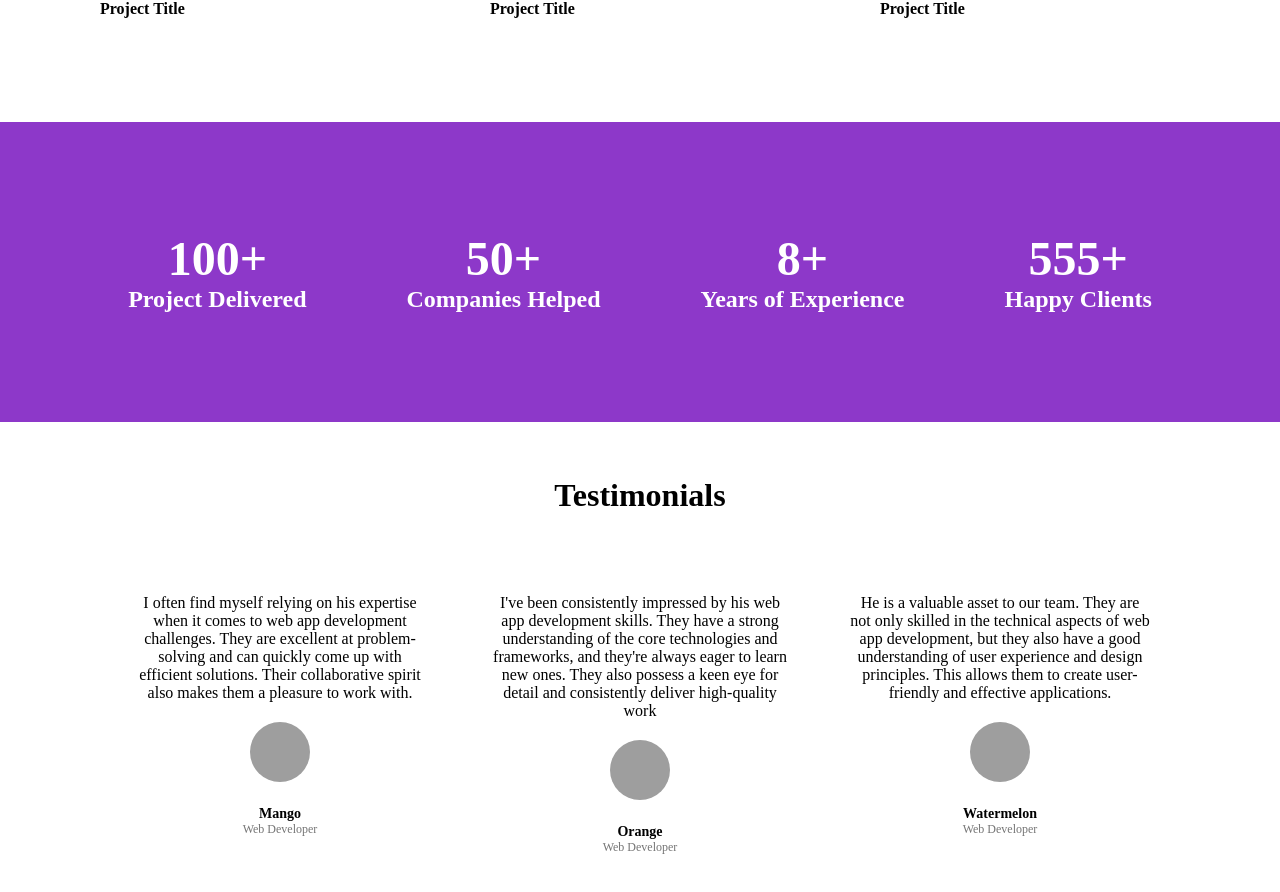
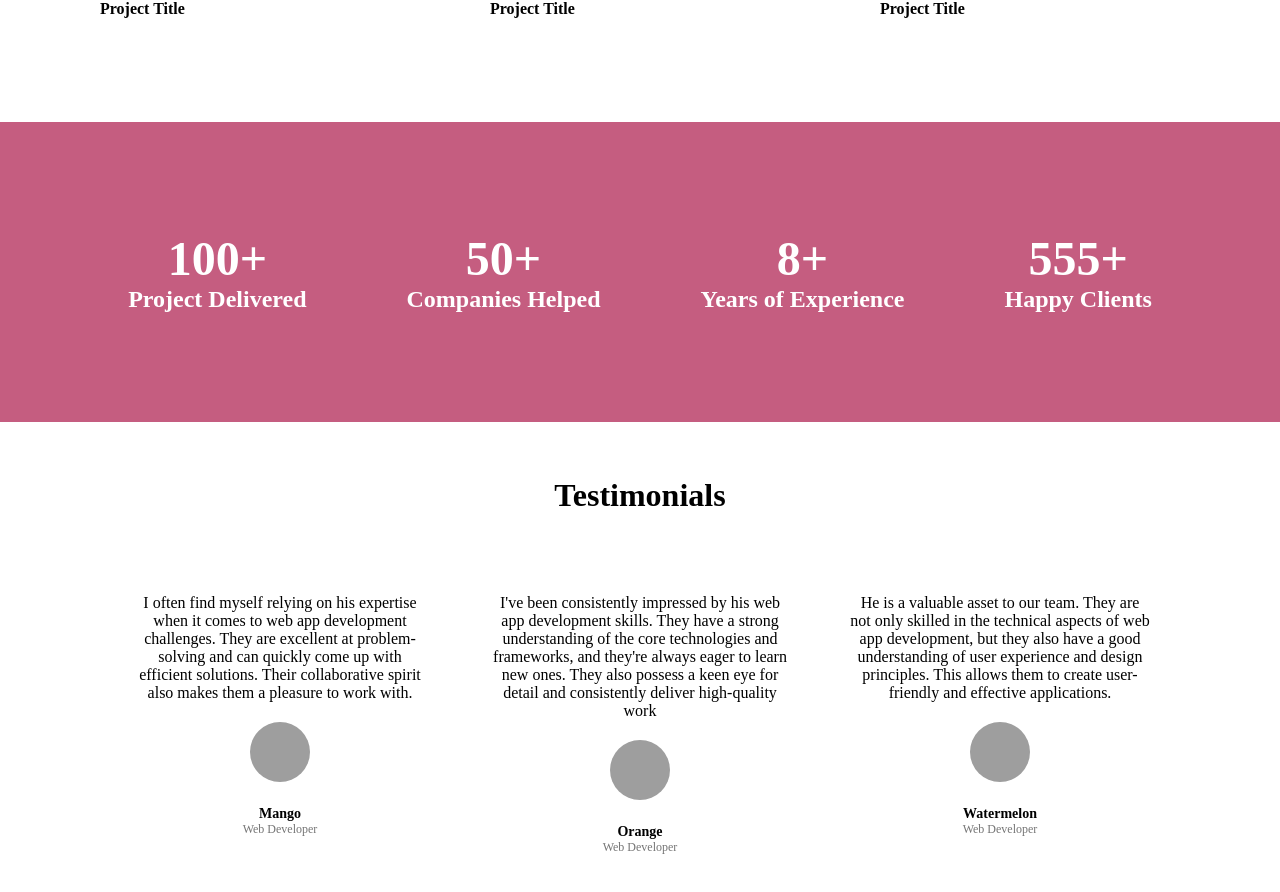
Before and after one commit to TanatipS3/Portfolio, a React (Vite) app: page / in a window 1280 px wide. Shown: the part 2338-3230 px from the top of the page. Built offline with nearby package versions, Linux system fonts and the light colour scheme; grey boxes are pictures that could not be loaded.

Commit message:
add Number.module.css

```diff
--- a/src/components/Number/Number.module.css
+++ b/src/components/Number/Number.module.css
@@ -1,6 +1,6 @@
 .number_con {
     height: 300px;
-    background-color: #8d38c9;
+    background-color: #c55d80;
     display: flex;
     justify-content: center;
     align-items: center;
```
